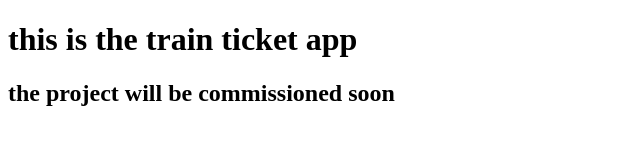
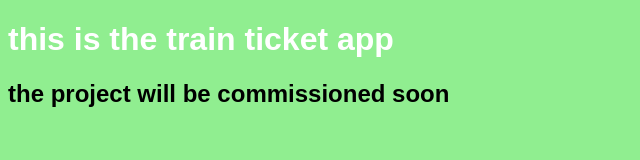
Before and after one commit to Ubee28/ticketapp, a plain HTML site: page index.html in a window 1280 px wide. Shown: the whole page, without its empty margins (0-640 px from the left). Drawn offline with Linux system fonts and the light colour scheme.

Commit message:
added nigerian colors to it

```diff
--- a/index.html
+++ b/index.html
@@ -1,7 +1,18 @@
 <!doctype html>
 <html>
 			<head>
-					<title>Index.html</title>
+					<title>Home Page</title>
+					<style type="text/css">
+					body{
+							background-color:lightgreen;
+							font-family:arial, corbel, sans-serif;
+					    }
+					h1{
+						color:white;
+					  }
+
+					</style>
+
 
 
 
```
